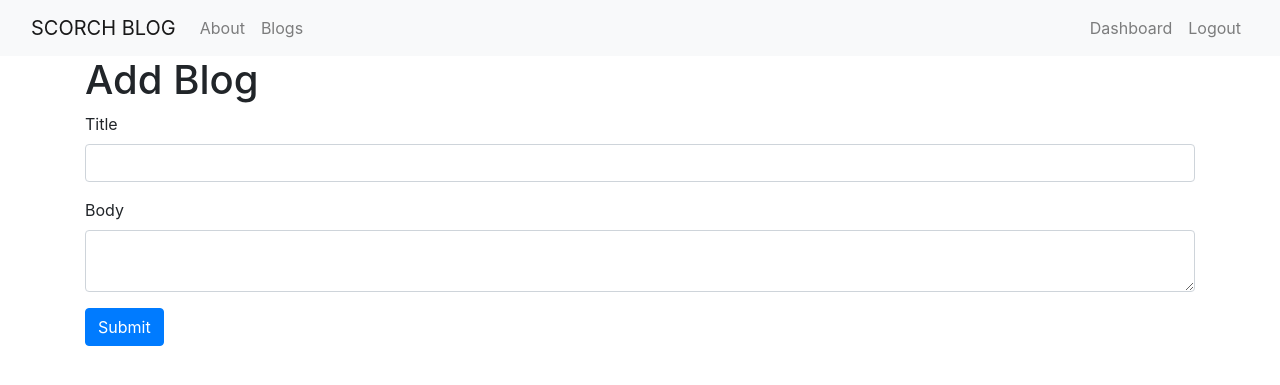
After one commit to SwagataJ/blogya, a Flask app: page /add_article in a window 1280 px wide. The commit adds this page. Shown: the top 385 px of the page. Run offline with Flask 2, Linux system fonts and the light colour scheme; the visitor is signed in with stand-in values (Sample User, id 1); some libraries are stand-ins or nearby versions.

Commit message:
Extra functionality
Changed articles to blogs. Blogs can be viewed, edited and also deleted.

```diff
--- a/main.py
+++ b/main.py
@@ -1,3 +1,4 @@
+from datetime import datetime
 from functools import wraps
 from flask import Flask, render_template, flash, redirect, url_for, session, logging, request
 from wtforms import Form, StringField, TextAreaField, PasswordField, validators
@@ -8,14 +9,12 @@ import ssl
 import os
 
 app = Flask(__name__)
-app.config['SECRET_KEY'] = os.environ.get('SECRET_KEY')
-
+app.config['SECRET_KEY'] = os.urandom(12).hex()
 
 # Connecting to database
 url = os.environ.get('MONGODB_URI')
 client = MongoClient(url, ssl_cert_reqs=ssl.CERT_NONE)
 db = client['myFlaskApp']
-users = db['users']
 
 
 # HomePage
@@ -30,14 +29,29 @@ def about():
     return render_template('about.html')
 
 
+# Articles
+@app.route('/articles')
+def articles():
+    articlelist = db['articles'].find()
+    if articlelist.count() > 0:
+        return render_template('articles.html', articles=articlelist)
+    else:
+        msg = 'No article found'
+        return render_template('articles.html', msg=msg)
+
+
+# Single Article
+@app.route('/article/<string:id>/')
+def article(id):
+    articlewithid = db['articles'].find_one({'id': id})
+    return render_template('article.html', article=articlewithid)
+
+
 # Registration Form
 class RegisterForm(Form):
-    name = StringField(
-        'Name', [validators.DataRequired(), validators.Length(min=1, max=50)])
-    username = StringField(
-        'Username', [validators.DataRequired(), validators.Length(min=4, max=25)])
-    email = EmailField('Email address', [
-                       validators.DataRequired(), validators.Email()])
+    name = StringField('Name', [validators.DataRequired(), validators.Length(min=1, max=50)])
+    username = StringField('Username', [validators.DataRequired(), validators.Length(min=4, max=25)])
+    email = EmailField('Email address', [validators.DataRequired(), validators.Email()])
     password = PasswordField('Password', [
         validators.DataRequired(),
         validators.EqualTo('confirm', message='Passwords do not match.')
@@ -49,13 +63,13 @@ class RegisterForm(Form):
 @app.route('/register', methods=['GET', 'POST'])
 def register():
     form = RegisterForm(request.form)
-    if request.method == 'POST':
-        existing_username = users.find({'username': form.username.data})
-        existing_email = users.find(({'Email': form.email.data}))
+    if request.method == 'POST' and form.validate():
+        existing_username = db['users'].find({'username': form.username.data})
+        existing_email = db['users'].find(({'Email': form.email.data}))
 
         # Adding user's details to database
         if existing_username.count() == 0 and existing_email.count() == 0:
-            users.insert_one({
+            db['users'].insert_one({
                 'Name': form.name.data,
                 'Email': form.email.data,
                 'username': form.username.data,
@@ -78,7 +92,7 @@ def login():
     if request.method == 'POST':
         username = request.form['username']
         password_candidate = request.form['password']
-        user = users.find_one({'username': username})
+        user = db['users'].find_one({'username': username})
 
         # Checking if user exists
         if user is not None:
@@ -88,6 +102,7 @@ def login():
             if sha256_crypt.verify(password_candidate, password):
                 session['logged_in'] = True
                 session['username'] = username
+                session['name'] = db['users'].find_one({'username': username})['Name']
 
                 flash('You are now logged in.', 'success')
                 return redirect(url_for('dashboard'))
@@ -109,11 +124,13 @@ def is_logged_in(f):
         else:
             flash('Unauthorized, Please login', 'danger')
             return redirect(url_for('login'))
+
     return wrap
 
 
 # Logout
 @app.route('/logout')
+@is_logged_in
 def logout():
     session.clear()
     flash('You are now logged out.', 'success')
@@ -124,4 +141,77 @@ def logout():
 @app.route('/dashboard')
 @is_logged_in
 def dashboard():
-    return render_template('dashboard.html')
+    articlelist = db['articles'].find({'Author-username': session['username']})
+    if articlelist.count() > 0:
+        return render_template('dashboard.html', articles=articlelist)
+    else:
+        msg = 'No article found'
+        return render_template('dashboard.html', msg=msg)
+
+
+# Article Form Class
+class ArticleForm(Form):
+    title = StringField('Title', [validators.Length(min=1, max=200)])
+    body = TextAreaField('Body', [validators.Length(min=30)])
+
+
+# Add Article
+@app.route('/add_article', methods=['GET', 'POST'])
+@is_logged_in
+def add_article():
+    form = ArticleForm(request.form)
+    if request.method == 'POST' and form.validate():
+        db['articles'].insert_one({
+            'id': os.urandom(4).hex(),
+            'Title': form.title.data,
+            'Body': form.body.data,
+            'Author': db['users'].find_one({'username': session['username']})['Name'],
+            'Author-username': session['username'],
+            'Date': datetime.now().strftime("%d/%m/%Y")
+        })
+
+        flash('Article Created', 'success')
+        return redirect(url_for('dashboard'))
+
+    return render_template('add_article.html', form=form)
+
+
+# Edit Article
+@app.route('/edit_article/<string:id>', methods=['GET', 'POST'])
+@is_logged_in
+def edit_article(id):
+    # Get article by id
+    article_to_edit = db['articles'].find_one({'id': id})
+
+    # Get form
+    form = ArticleForm(request.form)
+
+    # Populate article form fields
+    form.title.data = article_to_edit['Title']
+    form.body.data = article_to_edit['Body']
+
+    if request.method == 'POST' and form.validate():
+        title = request.form['title']
+        body = request.form['body']
+
+        db['articles'].update_one({'id': id}, {"$set": {
+            'Title': title,
+            'Body': body
+        }})
+
+        flash('Article Updated', 'success')
+
+        return redirect(url_for('dashboard'))
+
+    return render_template('edit_article.html', form=form)
+
+
+# Delete Article
+@app.route('/delete_article/<string:id>', methods=['POST'])
+@is_logged_in
+def delete_article(id):
+    db['articles'].remove({'id': id})
+
+    flash('Article Deleted', 'success')
+
+    return redirect(url_for('dashboard'))
--- /dev/null
+++ b/templates/add_article.html
@@ -0,0 +1,15 @@
+{% extends 'layout.html' %}
+
+{% block body %}
+  <h1>Add Blog</h1>
+  {% from "includes/_formhelpers.html" import render_field %}
+  <form method="POST" action="">
+    <div class="form-group">
+      {{ render_field(form.title, class_="form-control") }}
+    </div>
+    <div class="form-group">
+      {{ render_field(form.body, class_="form-control", id="editor") }}
+    </div>
+    <p><input class="btn btn-primary" type="submit" value="Submit">
+  </form>
+{% endblock %}
--- a/templates/articles.html
+++ b/templates/articles.html
@@ -1,10 +1,10 @@
 {% extends 'layout.html' %}
 
 {% block body %}
-  <h1>Articles</h1>
+  <h1>Blogs</h1>
   <ul class="list-group">
   {% for article in articles%}
-      <li class="list-group-item"><a href="article/{{article.id}}">{{article.title}}</a></li>
+      <li class="list-group-item"><a href="article/{{article['id']}}">{{article['Title']}}</a></li>
   {% endfor %}
   </ul>
 {% endblock %}
--- a/templates/includes/_navbar.html
+++ b/templates/includes/_navbar.html
@@ -7,7 +7,7 @@
     <div class="collapse navbar-collapse" id="navbarNavAltMarkup">
       <div class="navbar-nav">
         <a class="nav-link" href="/about">About</a>
-        <a class="nav-link" href="/articles">Articles</a>
+        <a class="nav-link" href="/articles">Blogs</a>
       </div>
       <ul class="navbar-nav ml-auto">
         {% if session['logged_in'] == True %}
--- a/templates/index.html
+++ b/templates/index.html
@@ -3,6 +3,6 @@
 {% block body %}
   <div class="jumbotron text-center">
     <h1>WELCOME TO SCORCH BLOG</h1>
-    <p class="lead">This application is built on the Python Flask framework.</p>
+    <p class="lead">This is a work in progress Blogging Application.</p>
   </div>
 {% endblock %}
--- a/templates/layout.html
+++ b/templates/layout.html
@@ -13,7 +13,10 @@
     {% block body %} {% endblock %}
 </div>
 
-<script src="https://cdn.jsdelivr.net/npm/bootstrap@4.6.0/dist/js/bootstrap.min.js" integrity="sha384-+YQ4JLhjyBLPDQt//I+STsc9iw4uQqACwlvpslubQzn4u2UU2UFM80nGisd026JF" crossorigin="anonymous">
+<script src="https://cdn.jsdelivr.net/npm/bootstrap@4.6.0/dist/js/bootstrap.min.js" integrity="sha384-+YQ4JLhjyBLPDQt//I+STsc9iw4uQqACwlvpslubQzn4u2UU2UFM80nGisd026JF" crossorigin="anonymous"></script>
+<script src="https://cdn.ckeditor.com/4.6.2/basic/ckeditor.js"></script>
+<script type="text/javascript">
+    CKEDITOR.replace('editor')
 </script>
 </body>
 </html>
```
Also changed, not shown: templates/article.html (+6 -6 lines), templates/dashboard.html (+9 -7 lines), templates/edit_article.html (added, +15 -0 lines).
